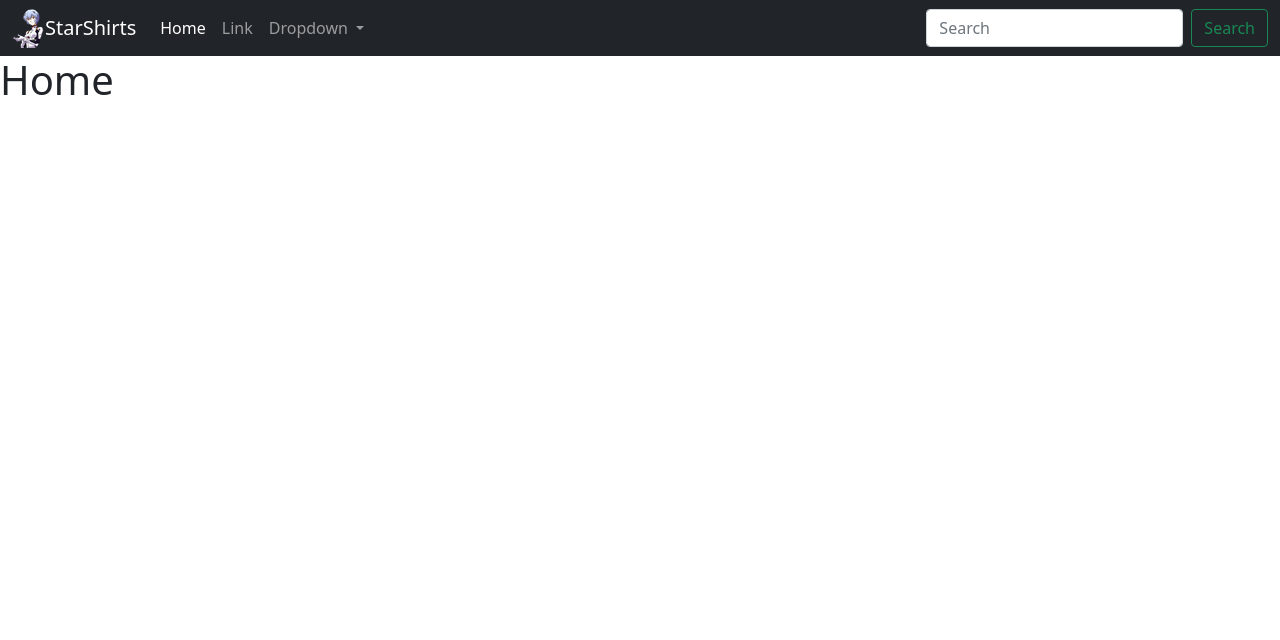
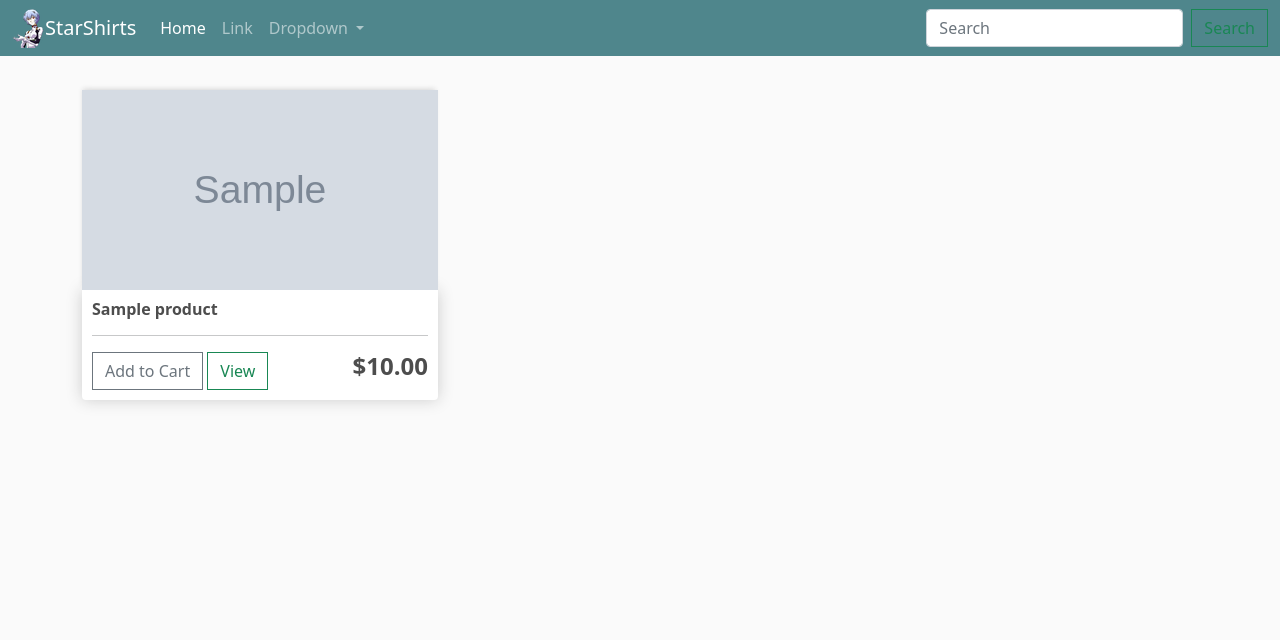
Before and after one commit to PucheKrunch/Ayanami, a Django app: page / in a window 1280 px wide. Shown: the top 640 px of the page. Run offline with Django 3.2, Linux system fonts and the light colour scheme; tables that the repository leaves empty hold one stand-in row (values such as "Sample post"); grey boxes marked "Sample" are stand-in pictures.

Commit message:
Render Products

```diff
--- a/store/store/settings.py
+++ b/store/store/settings.py
@@ -132,6 +132,8 @@ STATIC_DIRS = [
     os.path.join(BASE_DIR, 'static'),
 ]
 
+MEDIA_ROOT = os.path.join(BASE_DIR, 'static/images')
+
 # Default primary key field type
 # https://docs.djangoproject.com/en/3.2/ref/settings/#default-auto-field
 
--- a/store/store/urls.py
+++ b/store/store/urls.py
@@ -16,7 +16,13 @@ Including another URLconf
 from django.contrib import admin
 from django.urls import path,include
 
+from django.conf.urls.static import static
+from django.conf import settings
+
 urlpatterns = [
     path('admin/', admin.site.urls),
     path('', include('webstore.urls')),
 ]
+
+
+urlpatterns += static(settings.MEDIA_URL, document_root=settings.MEDIA_ROOT)
--- a/store/webstore/models.py
+++ b/store/webstore/models.py
@@ -23,7 +23,7 @@ class Product(models.Model):
     price = models.FloatField()
     description = models.CharField(max_length=200, null=True)
     size = models.CharField(max_length=2, choices=size_choices, null=True, blank=True)
-    #ImageField
+    image = models.ImageField(null=True, blank=True)
 
     def __str__(self):
         return self.name
--- a/store/webstore/static/main.css
+++ b/store/webstore/static/main.css
@@ -9,3 +9,103 @@
 .gradient-custom-4 {
     background: linear-gradient(to right, rgba(132, 250, 176, 1), rgba(143, 211, 244, 1))
 }
+
+body{
+	background-color: hsl(0, 0%, 98%);
+}
+
+h1,h2,h3,h4,h5,h6{
+	color:hsl(0, 0%, 30%);
+}
+
+.box-element{
+	box-shadow:hsl(0, 0%, 80%) 0 0 16px;
+	background-color: #fff;
+	border-radius: 4px;
+	padding: 10px;
+}
+
+.thumbnail{
+	width: 100%;
+	height: 200px;
+	-webkit-box-shadow: -1px -3px 5px -2px rgba(214,214,214,1);
+    -moz-box-shadow: -1px -3px 5px -2px rgba(214,214,214,1);
+    box-shadow: -1px -3px 5px -2px rgba(214,214,214,1);
+}
+
+.product{
+	border-radius: 0 0 4px 4px;
+}
+
+.bg-dark{
+	background-color: #4f868c!important;
+}
+
+#cart-icon{
+	width:25px;
+	display: inline-block;
+	margin-left: 15px;
+}
+
+#cart-total{
+	display: block;
+	text-align: center;
+	color:#fff;
+	background-color: red;
+	width: 20px;
+	height: 25px;
+	border-radius: 50%;
+	font-size: 14px;
+}
+
+.col-lg-4, .col-lg-6, .col-lg-8, .col-lg-12{
+	margin-top: 10px;
+}
+
+.btn{
+	border-radius: 0;
+}
+
+.row-image{
+	width: 100px;
+}
+
+.form-field{
+	width:250px;
+	display: inline-block;
+	padding: 5px;
+}
+
+.cart-row{
+	display: flex;
+    align-items: flex-stretch;
+    padding-bottom: 10px;
+    margin-bottom: 10px;
+    border-bottom: 1px solid #ececec;
+
+}
+
+.quantity{
+	display: inline-block;
+	font-weight: 700;
+	padding-right:10px;
+
+
+}
+
+.chg-quantity{
+	width: 12px;
+	cursor: pointer;
+	display: block;
+	margin-top: 5px;
+	transition:.1s;
+}
+
+.chg-quantity:hover{
+	opacity: .6;
+}
+
+
+.hidden{
+	display: none!important;
+}
--- a/store/webstore/templates/home.html
+++ b/store/webstore/templates/home.html
@@ -2,6 +2,23 @@
 
 {% block content %}
 
-<h1>Home</h1>
+{% load static %}
+<div class="container">
+    <br>
+    <div class="row">
+        {% for product in products %}
+        <div class="col-lg-4">
+            <img class="thumbnail" src="{{product.image.url}}">
+            <div class="box-element product">
+                <h6><strong>{{product.name}}</strong></h6>
+                <hr>
+                <button data-product="{{product.id}}" data-action="add" class="btn btn-outline-secondary add-btn update-cart">Add to Cart</button>
+                <a class="btn btn-outline-success" href="#">View</a>
+                <h4 style="display: inline-block; float: right"><strong>${{product.price|floatformat:2}}</strong></h4>
+            </div>
+        </div>
+        {% endfor %}
+    </div>
+</div>
 
 {% endblock %}
--- a/store/webstore/views.py
+++ b/store/webstore/views.py
@@ -1,8 +1,11 @@
 from django.shortcuts import render
+from .models import *
 
 # Create your views here.
 def home(request):
-    return render(request,'home.html',{'data':1})
+    products = Product.objects.all()
+    context = {'products':products}
+    return render(request,'home.html',context)
 
 def login(request):
     return render(request,'login.html',{'data':1})
```
Also changed, not shown: store/webstore/templates/products.html (added, +7 -0 lines), store/static/images/ace.jpg (added), store/static/images/karma.jpg (added), store/static/images/pieck.jpg (added), store/static/images/rei.jpg (added), store/webstore/migrations/0002_product_image.py (added).
